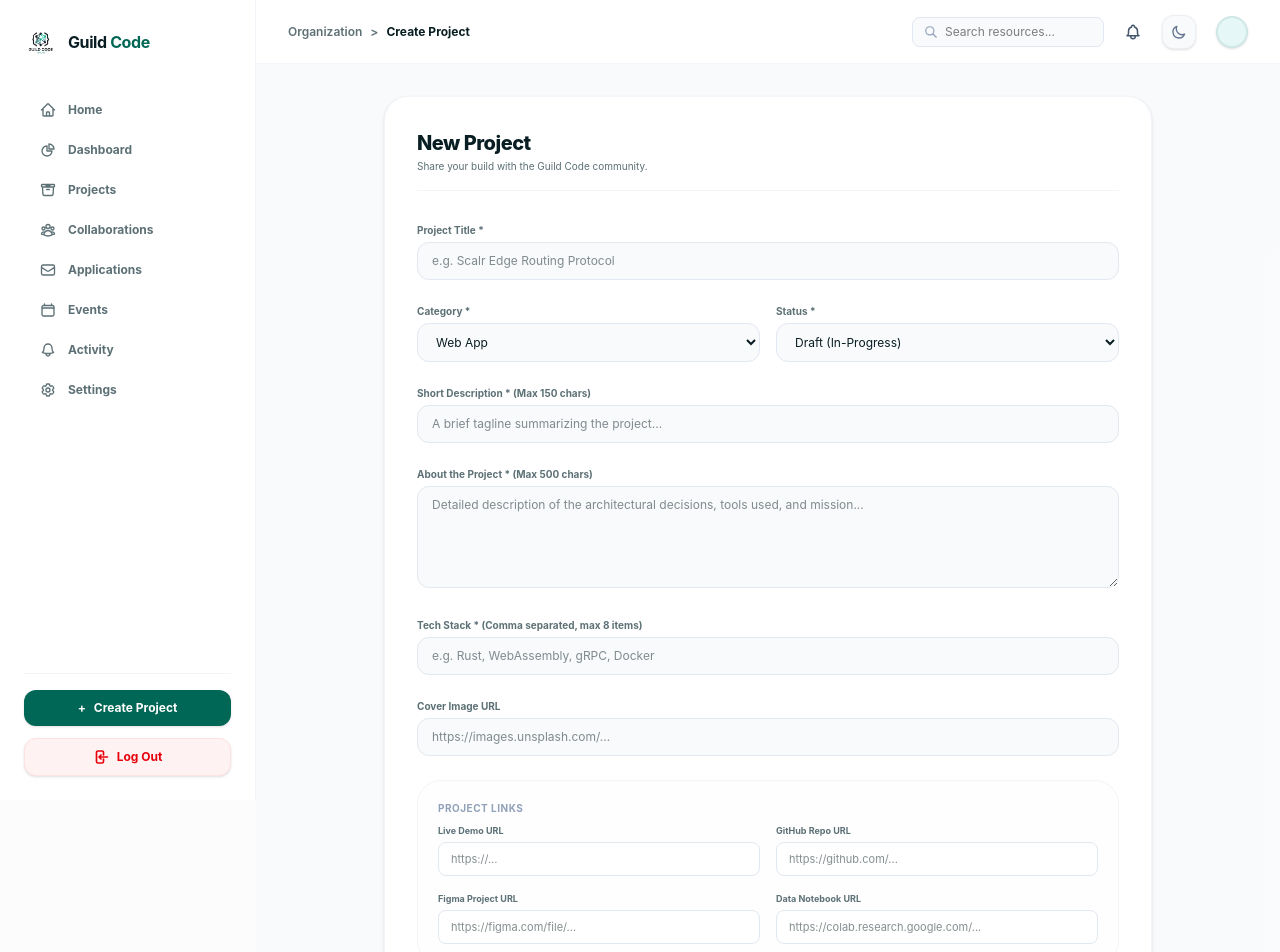
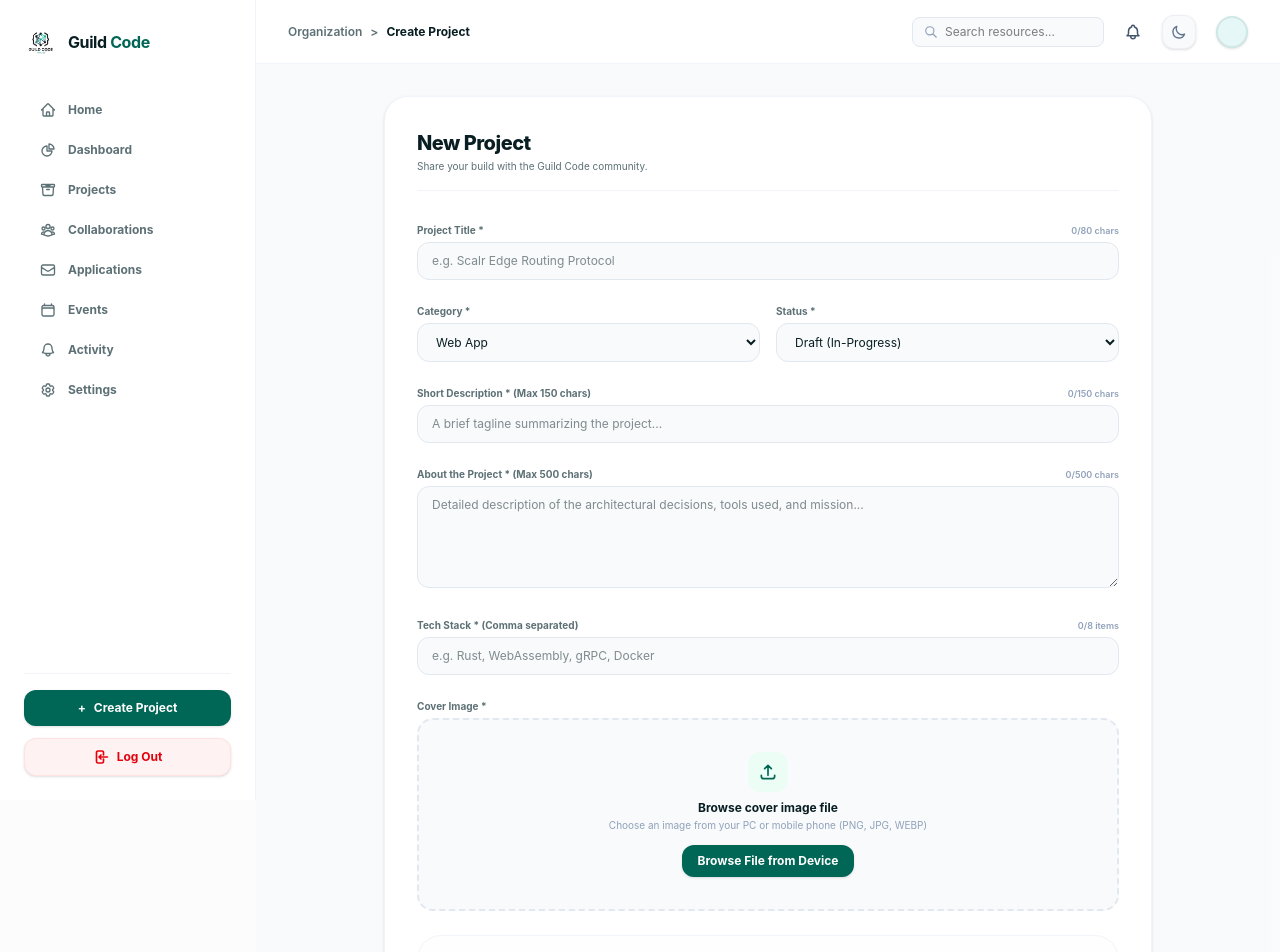
Before and after one commit to Winney360/Guild_Code_Community_Hub, a React (Vite) app in the folder client/: page /dashboard/projects/new in a window 1280 px wide. Shown: the top 952 px of the page. Built offline with nearby package versions, Linux system fonts and the light colour scheme; no server answers.

Commit message:
feat: add character counters, device file uploader for cover image, and category-conditional links in ProjectForm

```diff
--- a/client/src/pages/ProjectForm.tsx
+++ b/client/src/pages/ProjectForm.tsx
@@ -1,4 +1,4 @@
-import React, { useEffect, useState } from 'react';
+import React, { useEffect, useState, useRef } from 'react';
 import { useParams, useNavigate, Link } from 'react-router-dom';
 
 export const ProjectForm: React.FC = () => {
@@ -26,6 +26,33 @@ export const ProjectForm: React.FC = () => {
   const [fetchLoading, setFetchLoading] = useState(false);
   const [error, setError] = useState('');
   const [success, setSuccess] = useState(false);
+
+  // File input ref for cover image browser
+  const coverImageInputRef = useRef<HTMLInputElement>(null);
+
+  const handleCoverImageUpload = (e: React.ChangeEvent<HTMLInputElement>) => {
+    const file = e.target.files?.[0];
+    if (!file) return;
+
+    if (!file.type.startsWith('image/')) {
+      setError('Please select a valid image file (PNG, JPG, WEBP, etc.)');
+      return;
+    }
+
+    if (file.size > 10 * 1024 * 1024) {
+      setError('Image size should be less than 10MB');
+      return;
+    }
+
+    const reader = new FileReader();
+    reader.onload = (event) => {
+      if (event.target?.result) {
+        setCoverImage(event.target.result as string);
+        setError('');
+      }
+    };
+    reader.readAsDataURL(file);
+  };
 
   useEffect(() => {
     if (isEditMode) {
@@ -184,12 +211,16 @@ export const ProjectForm: React.FC = () => {
       </div>
 
       <form onSubmit={handleSubmit} className="space-y-6">
-        {/* Title input */}
+        {/* Title input with live character counter */}
         <div>
-          <label className="text-[10px] font-bold text-[#5c7075] block mb-1">Project Title *</label>
+          <div className="flex justify-between items-center mb-1">
+            <label className="text-[10px] font-bold text-[#5c7075]">Project Title *</label>
+            <span className="text-[9px] font-semibold text-slate-400">{title.length}/80 chars</span>
+          </div>
           <input
             type="text"
             required
+            maxLength={80}
             value={title}
             onChange={(e) => setTitle(e.target.value)}
             placeholder="e.g. Scalr Edge Routing Protocol"
@@ -226,9 +257,14 @@ export const ProjectForm: React.FC = () => {
           </div>
         </div>
 
-        {/* Short Description */}
+        {/* Short Description with live character counter */}
         <div>
-          <label className="text-[10px] font-bold text-[#5c7075] block mb-1">Short Description * (Max 150 chars)</label>
+          <div className="flex justify-between items-center mb-1">
+            <label className="text-[10px] font-bold text-[#5c7075]">Short Description * (Max 150 chars)</label>
+            <span className={`text-[9px] font-semibold ${shortDescription.length >= 140 ? 'text-amber-600 font-bold' : 'text-slate-400'}`}>
+              {shortDescription.length}/150 chars
+            </span>
+          </div>
           <input
             type="text"
             required
@@ -236,13 +272,18 @@ export const ProjectForm: React.FC = () => {
             value={shortDescription}
             onChange={(e) => setShortDescription(e.target.value)}
             placeholder="A brief tagline summarizing the project..."
-            className="w-full px-3.5 py-2.5 bg-[#f8fafc] border border-slate-200 rounded-xl text-xs focus:outline-none"
+            className="w-full px-3.5 py-2.5 bg-[#f8fafc] border border-slate-200 rounded-xl text-xs focus:outline-none focus:ring-2 focus:ring-[#006655]"
           />
         </div>
 
-        {/* Full Description */}
+        {/* Full Description with live character counter */}
         <div>
-          <label className="text-[10px] font-bold text-[#5c7075] block mb-1">About the Project * (Max 500 chars)</label>
+          <div className="flex justify-between items-center mb-1">
+            <label className="text-[10px] font-bold text-[#5c7075]">About the Project * (Max 500 chars)</label>
+            <span className={`text-[9px] font-semibold ${description.length >= 450 ? 'text-amber-600 font-bold' : 'text-slate-400'}`}>
+              {description.length}/500 chars
+            </span>
+          </div>
           <textarea
             required
             maxLength={500}
@@ -254,75 +295,206 @@ export const ProjectForm: React.FC = () => {
           />
         </div>
 
-        {/* Tech stack tags */}
+        {/* Tech stack tags with item counter */}
         <div>
-          <label className="text-[10px] font-bold text-[#5c7075] block mb-1">Tech Stack * (Comma separated, max 8 items)</label>
+          <div className="flex justify-between items-center mb-1">
+            <label className="text-[10px] font-bold text-[#5c7075]">Tech Stack * (Comma separated)</label>
+            <span className="text-[9px] font-semibold text-slate-400">
+              {techInput.split(',').filter((t) => t.trim()).length}/8 items
+            </span>
+          </div>
           <input
             type="text"
             required
             value={techInput}
             onChange={(e) => setTechInput(e.target.value)}
             placeholder="e.g. Rust, WebAssembly, gRPC, Docker"
-            className="w-full px-3.5 py-2.5 bg-[#f8fafc] border border-slate-200 rounded-xl text-xs focus:outline-none"
+            className="w-full px-3.5 py-2.5 bg-[#f8fafc] border border-slate-200 rounded-xl text-xs focus:outline-none focus:ring-2 focus:ring-[#006655]"
           />
         </div>
 
-        {/* Cover image */}
+        {/* Cover Image File Browser (Upload from PC or Mobile phone) */}
         <div>
-          <label className="text-[10px] font-bold text-[#5c7075] block mb-1">Cover Image URL</label>
+          <label className="text-[10px] font-bold text-[#5c7075] block mb-1">Cover Image *</label>
           <input
-            type="url"
-            value={coverImage}
-            onChange={(e) => setCoverImage(e.target.value)}
-            placeholder="https://images.unsplash.com/..."
-            className="w-full px-3.5 py-2.5 bg-[#f8fafc] border border-slate-200 rounded-xl text-xs focus:outline-none"
+            type="file"
+            ref={coverImageInputRef}
+            accept="image/*"
+            onChange={handleCoverImageUpload}
+            className="hidden"
           />
+
+          <div className="border-2 border-dashed border-slate-200 hover:border-[#006655]/40 rounded-2xl p-4 bg-[#f8fafc] transition-colors">
+            {coverImage ? (
+              <div className="flex flex-col sm:flex-row items-center gap-4">
+                <div className="w-full sm:w-40 h-24 rounded-xl overflow-hidden bg-slate-100 shrink-0 border border-slate-200 shadow-sm relative">
+                  <img src={coverImage} alt="Cover Preview" className="w-full h-full object-cover" />
+                </div>
+                <div className="space-y-2 text-center sm:text-left flex-grow">
+                  <span className="text-xs font-bold text-[#091e22] block">Cover Image Selected</span>
+                  <p className="text-[10px] text-[#5c7075]">Image file loaded from your device and ready for submission.</p>
+                  <div className="flex flex-wrap gap-2 justify-center sm:justify-start">
+                    <button
+                      type="button"
+                      onClick={() => coverImageInputRef.current?.click()}
+                      className="px-3 py-1.5 bg-[#006655] hover:bg-[#004d40] text-white text-xs font-bold rounded-lg transition-colors shadow-sm cursor-pointer"
+                    >
+                      Change Photo
+                    </button>
+                    <button
+                      type="button"
+                      onClick={() => setCoverImage('')}
+                      className="px-3 py-1.5 bg-slate-100 hover:bg-red-50 text-red-600 border border-slate-200 text-xs font-bold rounded-lg transition-colors cursor-pointer"
+                    >
+                      Remove
+                    </button>
+                  </div>
+                </div>
+              </div>
+            ) : (
+              <div className="flex flex-col items-center justify-center py-4 select-none text-center">
+                <div className="w-10 h-10 rounded-xl bg-emerald-50 text-[#006655] flex items-center justify-center mb-2">
+                  <svg className="w-5 h-5" fill="none" stroke="currentColor" viewBox="0 0 24 24">
+                    <path strokeLinecap="round" strokeLinejoin="round" strokeWidth={2} d="M4 16v1a3 3 0 003 3h10a3 3 0 003-3v-1m-4-8l-4-4m0 0L8 8m4-4v12" />
+                  </svg>
+                </div>
+                <span className="text-xs font-bold text-[#091e22] mb-0.5">Browse cover image file</span>
+                <p className="text-[10px] text-slate-400 mb-3">Choose an image from your PC or mobile phone (PNG, JPG, WEBP)</p>
+                <button
+                  type="button"
+                  onClick={() => coverImageInputRef.current?.click()}
+                  className="px-4 py-2 bg-[#006655] hover:bg-[#004d40] text-white text-xs font-bold rounded-xl transition-all shadow-sm cursor-pointer"
+                >
+                  Browse File from Device
+                </button>
+              </div>
+            )}
+          </div>
         </div>
 
-        {/* Links Accordion Section */}
+        {/* Conditional Project Links Section based on Category */}
         <div className="border border-slate-100 rounded-3xl p-5 space-y-4 bg-slate-50/20">
-          <span className="text-[10px] font-bold uppercase tracking-wider text-slate-400 block mb-2 select-none">Project Links</span>
+          <div className="flex items-center justify-between">
+            <span className="text-[10px] font-bold uppercase tracking-wider text-[#006655] block select-none">
+              Project Links ({category} Project)
+            </span>
+            <span className="text-[9px] text-slate-400 font-semibold">Tailored for {category} builds</span>
+          </div>
+
           <div className="grid grid-cols-1 sm:grid-cols-2 gap-4">
+            {/* Category = Web */}
+            {category === 'Web' && (
+              <>
                 <div>
-              <label className="text-[9px] font-bold text-[#5c7075] block mb-1">Live Demo URL</label>
+                  <label className="text-[9px] font-bold text-[#5c7075] block mb-1">Live Web App URL</label>
                   <input
                     type="url"
                     value={liveDemo}
                     onChange={(e) => setLiveDemo(e.target.value)}
-                placeholder="https://..."
-                className="w-full px-3 py-2 bg-white border border-slate-200 rounded-lg text-[11px] focus:outline-none"
+                    placeholder="https://my-web-app.vercel.app"
+                    className="w-full px-3 py-2 bg-white border border-slate-200 rounded-xl text-xs focus:outline-none focus:ring-1 focus:ring-[#006655]"
                   />
                 </div>
                 <div>
-              <label className="text-[9px] font-bold text-[#5c7075] block mb-1">GitHub Repo URL</label>
+                  <label className="text-[9px] font-bold text-[#5c7075] block mb-1">GitHub Repository URL</label>
                   <input
                     type="url"
                     value={github}
                     onChange={(e) => setGithub(e.target.value)}
-                placeholder="https://github.com/..."
-                className="w-full px-3 py-2 bg-white border border-slate-200 rounded-lg text-[11px] focus:outline-none"
+                    placeholder="https://github.com/username/project"
+                    className="w-full px-3 py-2 bg-white border border-slate-200 rounded-xl text-xs focus:outline-none focus:ring-1 focus:ring-[#006655]"
+                  />
+                </div>
+              </>
+            )}
+
+            {/* Category = Mobile */}
+            {category === 'Mobile' && (
+              <>
+                <div>
+                  <label className="text-[9px] font-bold text-[#5c7075] block mb-1">App Store / Play Store / APK URL</label>
+                  <input
+                    type="url"
+                    value={liveDemo}
+                    onChange={(e) => setLiveDemo(e.target.value)}
+                    placeholder="https://play.google.com/store/apps/details?id=..."
+                    className="w-full px-3 py-2 bg-white border border-slate-200 rounded-xl text-xs focus:outline-none focus:ring-1 focus:ring-[#006655]"
                   />
                 </div>
                 <div>
-              <label className="text-[9px] font-bold text-[#5c7075] block mb-1">Figma Project URL</label>
+                  <label className="text-[9px] font-bold text-[#5c7075] block mb-1">GitHub / Source Code Repository</label>
+                  <input
+                    type="url"
+                    value={github}
+                    onChange={(e) => setGithub(e.target.value)}
+                    placeholder="https://github.com/username/mobile-app"
+                    className="w-full px-3 py-2 bg-white border border-slate-200 rounded-xl text-xs focus:outline-none focus:ring-1 focus:ring-[#006655]"
+                  />
+                </div>
+              </>
+            )}
+
+            {/* Category = Design */}
+            {category === 'Design' && (
+              <>
+                <div>
+                  <label className="text-[9px] font-bold text-[#5c7075] block mb-1">Figma / Design Prototype URL</label>
                   <input
                     type="url"
                     value={figma}
                     onChange={(e) => setFigma(e.target.value)}
                     placeholder="https://figma.com/file/..."
-                className="w-full px-3 py-2 bg-white border border-slate-200 rounded-lg text-[11px] focus:outline-none"
+                    className="w-full px-3 py-2 bg-white border border-slate-200 rounded-xl text-xs focus:outline-none focus:ring-1 focus:ring-[#006655]"
                   />
                 </div>
                 <div>
-              <label className="text-[9px] font-bold text-[#5c7075] block mb-1">Data Notebook URL</label>
+                  <label className="text-[9px] font-bold text-[#5c7075] block mb-1">Dribbble / Behance / Portfolio URL</label>
+                  <input
+                    type="url"
+                    value={liveDemo}
+                    onChange={(e) => setLiveDemo(e.target.value)}
+                    placeholder="https://dribbble.com/shots/..."
+                    className="w-full px-3 py-2 bg-white border border-slate-200 rounded-xl text-xs focus:outline-none focus:ring-1 focus:ring-[#006655]"
+                  />
+                </div>
+              </>
+            )}
+
+            {/* Category = AI */}
+            {category === 'AI' && (
+              <>
+                <div>
+                  <label className="text-[9px] font-bold text-[#5c7075] block mb-1">Google Colab / Data Notebook URL</label>
                   <input
                     type="url"
                     value={notebook}
                     onChange={(e) => setNotebook(e.target.value)}
                     placeholder="https://colab.research.google.com/..."
-                className="w-full px-3 py-2 bg-white border border-slate-200 rounded-lg text-[11px] focus:outline-none"
+                    className="w-full px-3 py-2 bg-white border border-slate-200 rounded-xl text-xs focus:outline-none focus:ring-1 focus:ring-[#006655]"
                   />
                 </div>
+                <div>
+                  <label className="text-[9px] font-bold text-[#5c7075] block mb-1">Model Hub / HuggingFace Demo URL</label>
+                  <input
+                    type="url"
+                    value={liveDemo}
+                    onChange={(e) => setLiveDemo(e.target.value)}
+                    placeholder="https://huggingface.co/spaces/..."
+                    className="w-full px-3 py-2 bg-white border border-slate-200 rounded-xl text-xs focus:outline-none focus:ring-1 focus:ring-[#006655]"
+                  />
+                </div>
+                <div className="sm:col-span-2">
+                  <label className="text-[9px] font-bold text-[#5c7075] block mb-1">GitHub / Code Repository URL</label>
+                  <input
+                    type="url"
+                    value={github}
+                    onChange={(e) => setGithub(e.target.value)}
+                    placeholder="https://github.com/username/ai-project"
+                    className="w-full px-3 py-2 bg-white border border-slate-200 rounded-xl text-xs focus:outline-none focus:ring-1 focus:ring-[#006655]"
+                  />
+                </div>
+              </>
+            )}
           </div>
         </div>
 
```
Lines whose indentation alone changed are shown as unchanged.
